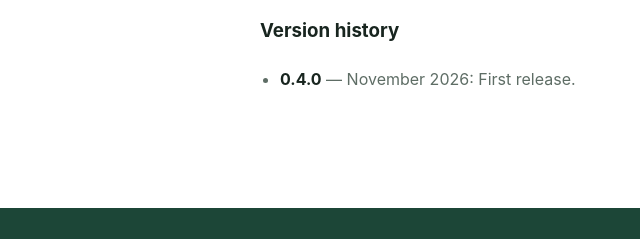
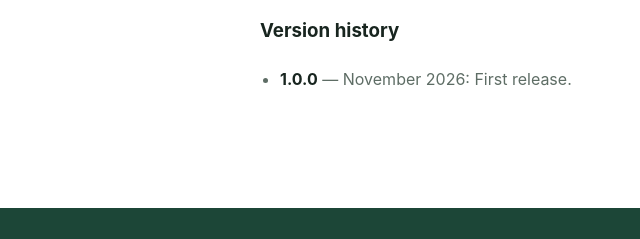
Before and after one commit to shelfsupport-max/shelf-support, a plain HTML site: page support.html in a window 1280 px wide. Shown: the part 4552-4791 px from the top of the page, 0-640 px from the left. Drawn offline with Linux system fonts and the light colour scheme.

Commit message:
Update support version history to 1.0.0

```diff
--- a/support.html
+++ b/support.html
@@ -17,7 +17,7 @@
     <section class="support-options"><div class="container support-grid"><article class="support-card featured"><div class="card-top"><span class="support-icon" aria-hidden="true">↗</span><span class="label">PUBLIC CHANNEL</span></div><h2>Prefer a public conversation?</h2><p>For questions that do not include private information, open an issue in the Shelf support repository. A clear title and a short list of steps make it easier to understand.</p><a class="button button-primary" href="https://github.com/shelfsupport-max/shelf-support/issues" target="_blank" rel="noopener">Go to support issues <span aria-hidden="true">↗</span></a><p class="fine-print"><strong>Note:</strong> GitHub issues are public. Do not include passwords, access tokens, order details, payment data, private customer information or other sensitive data.</p></article></div></section>
     <section class="content-section"><div class="container two-col"><div><h2>What to include in your message</h2></div><ul class="scope-list"><li>Your store address (the .myshopify.com address).</li><li>The theme version (shown on the Guide page and in the theme library).</li><li>The page where the problem happens and what you expected to see.</li><li>The steps to repeat it.</li><li>A screenshot or short screen recording, if possible.</li><li>Your device and browser (for example: iPhone, Safari).</li></ul></div></section>
     <section class="content-section tinted"><div class="container two-col"><div><h2>Support scope</h2></div><div class="support-grid"><div><h3>Covered</h3><ul class="scope-list"><li>Installing and updating the theme.</li><li>Using the theme's sections, blocks and settings.</li><li>Problems caused by the theme's code.</li><li>Questions about the product fields (metafields) that Shelf reads.</li></ul></div><div><h3>Not covered</h3><ul class="scope-list"><li>Writing custom code or modifying the theme's files.</li><li>Third-party apps and their code.</li><li>Products, prices, shipping, taxes and payment settings in your store.</li><li>Content you add (photos, videos, audio, text) and the rights to use it.</li></ul></div></div></div></section>
-    <section class="content-section"><div class="container narrow"><p class="eyebrow">UPDATES</p><p>New versions of the theme are published in the Shopify Theme Store. Update notes are listed on this page.</p><h3>Version history</h3><ul class="history-list"><li><strong>0.4.0</strong> — November 2026: First release.</li></ul></div></section>
+    <section class="content-section"><div class="container narrow"><p class="eyebrow">UPDATES</p><p>New versions of the theme are published in the Shopify Theme Store. Update notes are listed on this page.</p><h3>Version history</h3><ul class="history-list"><li><strong>1.0.0</strong> — November 2026: First release.</li></ul></div></section>
   </main>
   <footer class="site-footer"><div class="container footer-inner"><div><a class="brand footer-brand" href="index.html"><span class="brand-mark">S</span><span>Shelf <small>Documentation</small></span></a><p class="footer-copy">Clear steps for a thoughtful storefront.</p></div><div class="footer-links"><a href="index.html">Guide</a><a href="support.html">Support</a><a href="https://help.shopify.com/en/manual/online-store/themes" target="_blank" rel="noopener">Shopify theme help ↗</a></div></div><div class="container legal"><span>© 2026 Shelf Themes. Shelf is a Shopify theme. Shopify is a trademark of Shopify Inc.</span></div></footer>
 </body>
```
